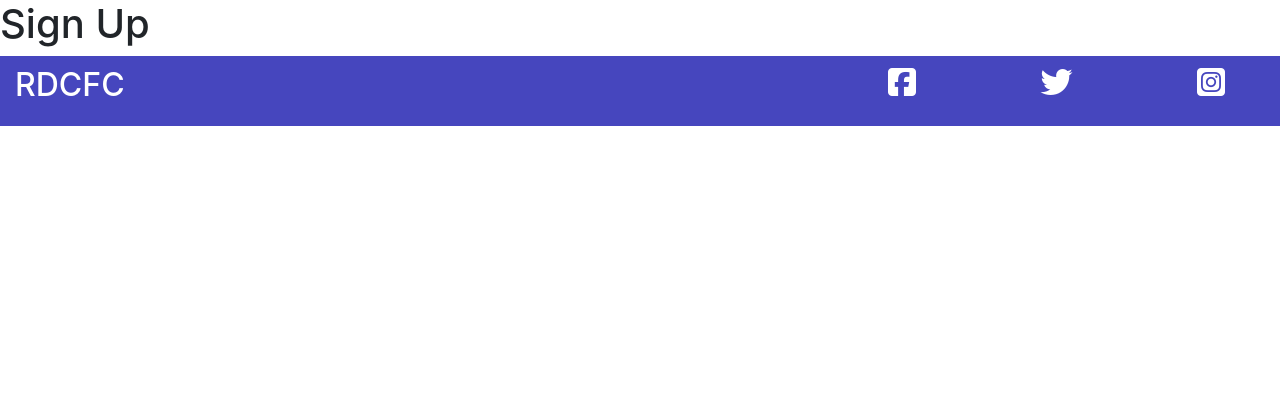
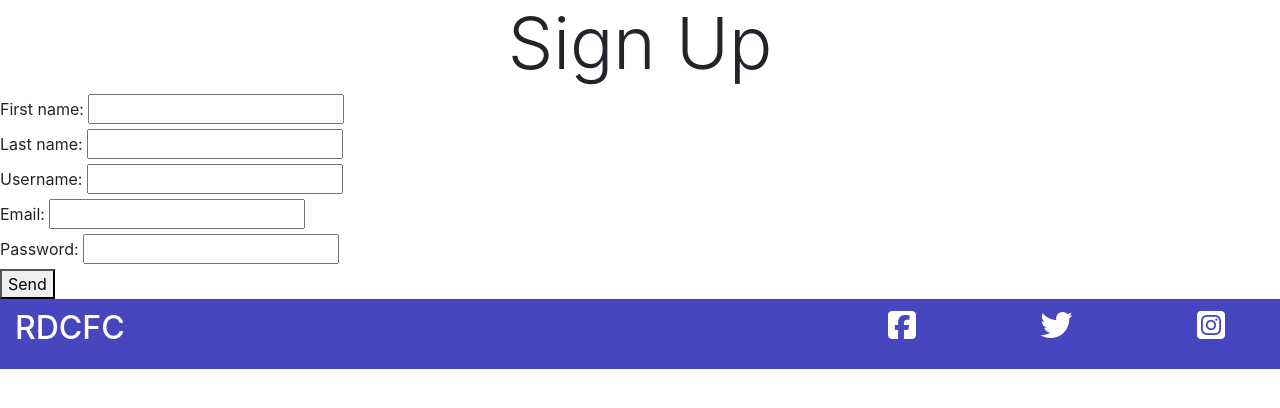
Before and after one commit to BelT26/RDFC, a Django app: page /signup in a window 1280 px wide. Shown: the part 80-488 px from the top of the page. Run offline with Django 3.2, Linux system fonts and the light colour scheme; some libraries are stand-ins or nearby versions.

Commit message:
add sign up model form

```diff
--- a/club/forms.py
+++ b/club/forms.py
@@ -0,0 +1,17 @@
+from django import forms
+
+from .models import Member
+
+"""
+class SignUpForm(forms.Form):
+    first_name = forms.CharField(max_length=50, min_length=2)
+    last_name = forms.CharField(max_length=50, min_length=2)
+    username = forms.CharField(max_length=50, min_length=2)
+    email = forms.EmailField(max_length=200)
+    password = forms.CharField(max_length=50, min_length=8)
+"""
+
+class SignUpForm(forms.ModelForm):
+    class Meta:
+        model = Member
+        fields = ['first_name','last_name', 'username', 'email', 'password']
--- a/club/models.py
+++ b/club/models.py
@@ -32,3 +32,6 @@ class Match(models.Model):
     teams = models.ManyToManyField(Team)
     blue_goals = models.IntegerField(default=0)
     white_goals = models.IntegerField(default=0)
+
+    class Meta:
+        verbose_name_plural = "Matches"
--- a/club/templates/club/signup.html
+++ b/club/templates/club/signup.html
@@ -3,7 +3,7 @@
 {% load static %}
 
 {% block css %}
-<link rel="stylesheet" href="{% static 'club/css/sign up.css' %}">
+<link rel="stylesheet" href="{% static 'club/css/signup.css' %}">
 {% endblock %}
 
 {% block title %}
@@ -11,5 +11,18 @@ Sign Up
 {% endblock %}
 
 {% block content %}
-<h1>Sign Up</h1>
+<h1 class="text-center display-3">Sign Up</h1>
+
+<form method="POST" action="/signup">
+    {% csrf_token %}
+    <div class="form-controls">
+    {% for field in form %}
+        <div class="form-input">
+            {{field.label_tag}}
+            {{field}}
+        </div>
+    {% endfor %}
+        <button type="submit" id="sign-up-button">Send</button>
+    </div>
+</form>
 {% endblock %}
--- a/club/urls.py
+++ b/club/urls.py
@@ -6,4 +6,5 @@ urlpatterns = [
     path('members', views.members, name='members'),
     path('social', views.social, name='social'),
     path('signup', views.signup, name='signup'),
+    path('thankyou', views.thankyou, name='thankyou')
 ]
--- a/club/views.py
+++ b/club/views.py
@@ -1,5 +1,7 @@
 from django.shortcuts import render
+from django.http import HttpResponseRedirect
 from .models import Member
+from .forms import SignUpForm
 
 # Create your views here.
 
@@ -17,4 +19,25 @@ def social(request):
 
 
 def signup(request):
-    return render(request, 'club/signup.html')
+    if request.method == 'POST':
+        form = SignUpForm(request.POST)
+        if form.is_valid():
+            member = Member(
+                first_name=form.cleaned_data['first_name'],
+                last_name=form.cleaned_data['last_name'],
+                username=form.cleaned_data['username'],
+                email=form.cleaned_data['email'],
+                password=form.cleaned_data['password']
+            )
+            member.save()
+            return HttpResponseRedirect('/thankyou')
+    else:
+        form = SignUpForm()
+
+    return render(request, 'club/signup.html', {
+        'form': form
+    })
+
+
+def thankyou(request):
+    return render(request, 'club/thankyou.html')
```
Also changed, not shown: club/templates/club/thankyou.html (added, +11 -0 lines), db.sqlite3.
